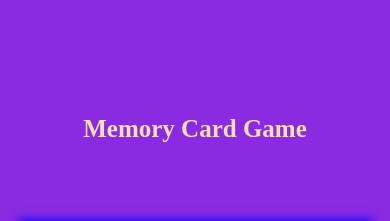
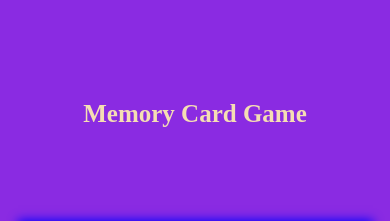
Before and after one commit to husham-99/memory-game, a plain HTML site: page index.html in a window 390 px wide. Shown: the top 221 px of the page. Drawn offline with Linux system fonts and the light colour scheme.

Commit message:
Add files via upload

```diff
--- a/css/style.css
+++ b/css/style.css
@@ -100,7 +100,7 @@ h1{
         font-weight: bold;
         width: 100%;
         text-align: center;
-        top: 115px
+        top: 100px
     }
 
 
```
